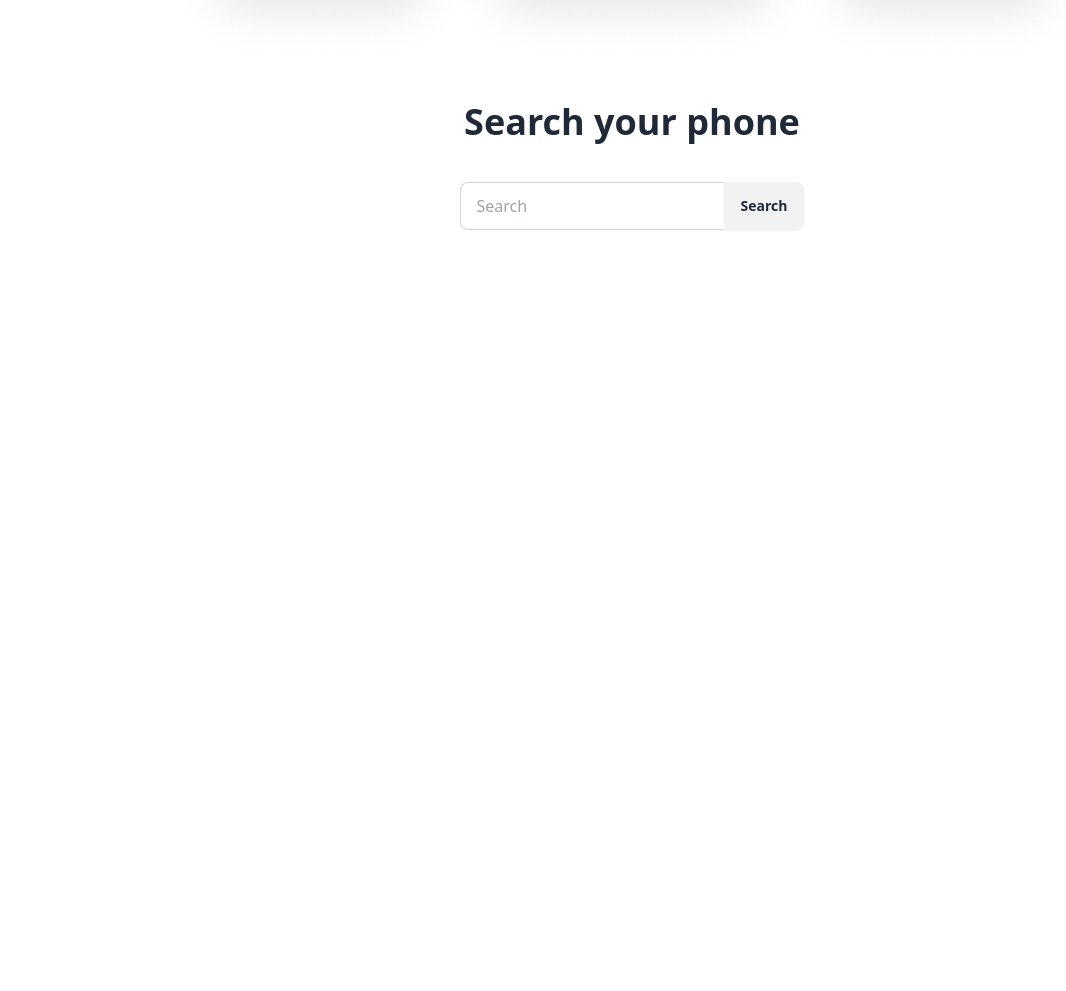
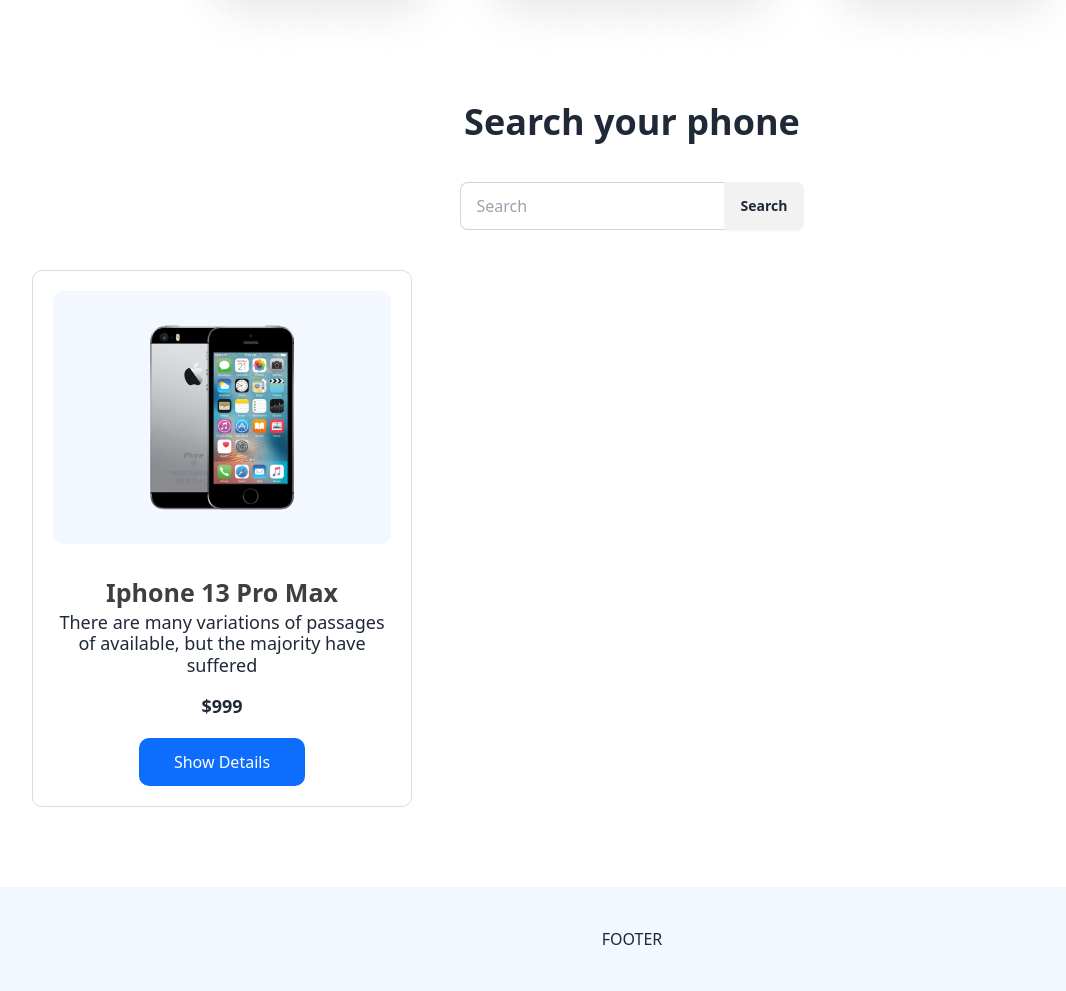
Before and after one commit to githubxiansaiful/Gadget-Grove-Mobile-Shop, a plain HTML site: page index.html in a window 1280 px wide. Shown: the part 1083-2074 px from the top of the page, without its empty margins (8-1074 px from the left). Before the commit the page ends 1353 px from the top, so only its background shows below. Drawn offline with nearby package versions, Linux system fonts and the light colour scheme; no server answers.

Commit message:
Added product section layout and fixed the resposive issue and added footer layout.

```diff
--- a/css/style.css
+++ b/css/style.css
@@ -2,3 +2,43 @@
     max-width: 1200px !important;
     margin: auto !important;
 }
+#product-container {
+    display: grid;
+    grid-template-columns: repeat(3, 1fr);
+    gap: 30px;
+}
+#product-container .product-single {
+    border-radius: 10px;
+    border: 1px solid #ddd;
+    text-align: center;
+    padding: 20px;
+}
+#product-container .product-single h2 {
+    font-size: 25px;
+    color: #403F3F;
+    font-weight: bold;
+}
+#product-container .product-single p {
+    font-size: 18px;
+    line-height: 1.2em;
+}
+#product-container .product-single p.product-price {
+    font-weight: bold;
+    padding: 20px 0;
+}
+#product-container .product-single button {
+    background: #0D6EFD;
+    border-radius: 10px;
+    padding: 12px 35px;
+    color: #fff;
+}
+#product-container .product-single .product-thumbnail {
+    background: #F3F7FF;
+    border-radius: 10px;
+    padding: 20px;
+    text-align: center;
+    margin-bottom: 30px;
+}
+#product-container .product-single .product-thumbnail img {
+    margin: auto;
+}
--- a/index.html
+++ b/index.html
@@ -91,8 +91,28 @@
             </div>
         </div>
     </section>
+    <section>
+        <div class="container">
+            <div id="product-container">
+                <div class="product-single">
+                    <div class="product-thumbnail">
+                        <img src="images/phone.png">
+                    </div>
+                    <div class="product-content">
+                        <h2>Iphone 13 Pro Max</h2>
+                        <p>There are many variations of passages of available, but the majority have suffered</p>
+                        <p class="product-price">$999</p>
+                        <button>Show Details</button>
+                    </div>
+                </div>
+            </div>
+        </div>
+    </section>
 
-
+    <!-- Footer -->
+    <footer class="bg-[#F3F7FF] pt-10 pb-10 mt-20">
+<p class="text-center">FOOTER</p>
+    </footer>
 
     <script src="js/app.js"></script>
 </body>
--- a/js/app.js
+++ b/js/app.js
@@ -0,0 +1,33 @@
+// Load Mobile Product Data
+const loadPhones = async () => {
+    const response = await fetch('https://openapi.programming-hero.com/api/phones?search=iphone');
+    const data = await response.json();
+    const phones = data.data;
+    // console.log(phones);
+    displayPhones(phones);
+}
+
+// Display Phones
+const displayPhones = phones => {
+    // Step 1: Get Card Container by ID
+    phones.forEach(phone =>{
+        // Step 2: Create a div in the Card Container
+        // Step 3: Set Inner HTML
+        // Step 4: appendChild
+    })
+}
+
+
+
+
+
+
+
+
+
+
+
+
+
+
+loadPhones();
```
Also changed, not shown: images/phone.png (added).
